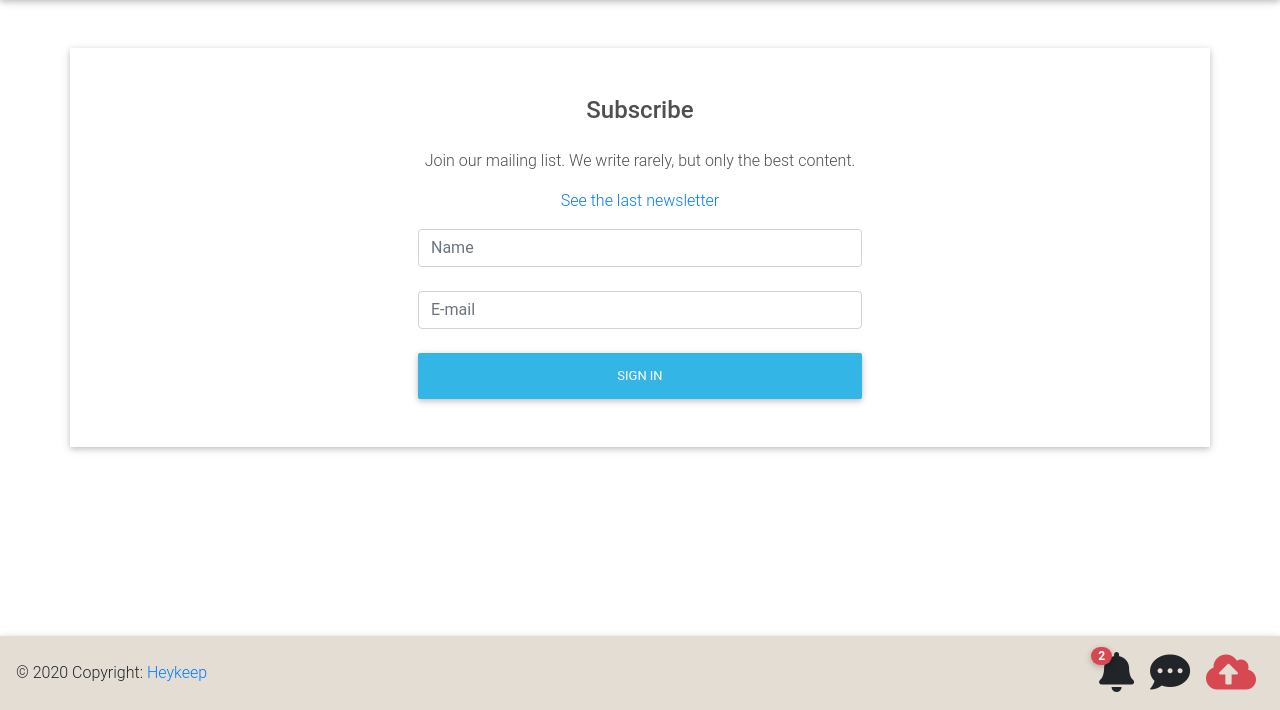
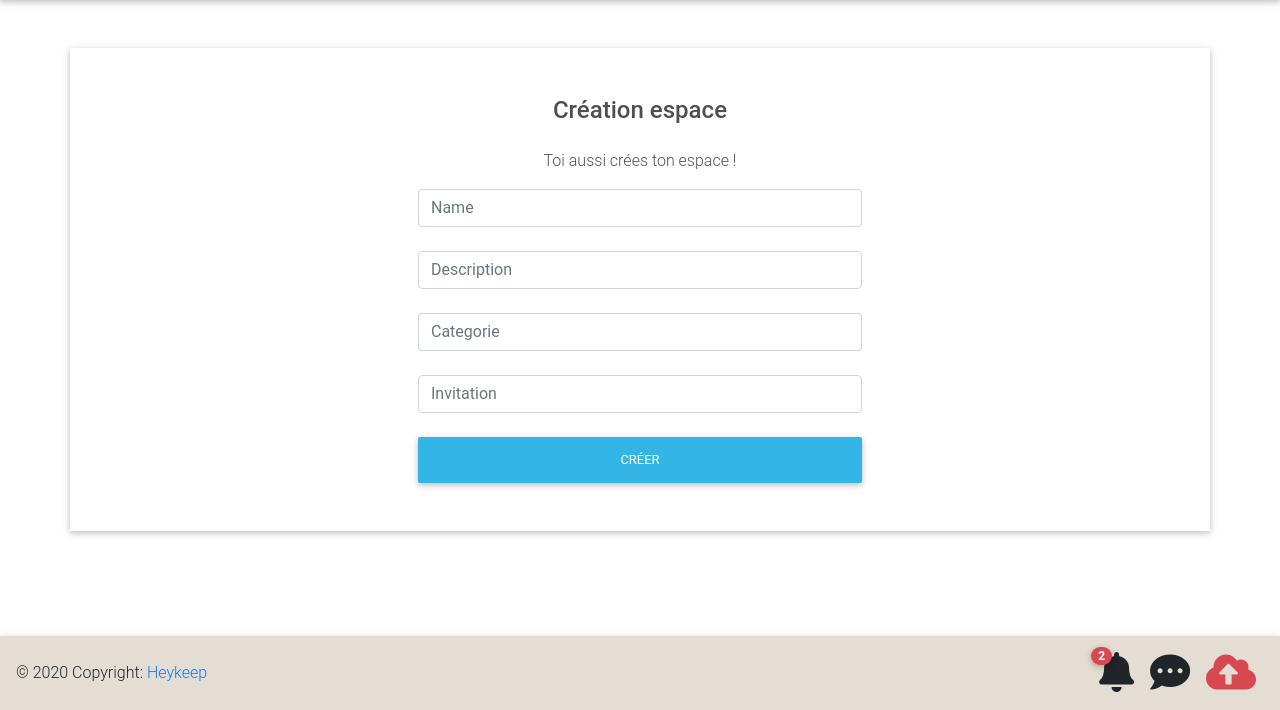
Before and after one commit to Aurefficace/heykeep_server, a Symfony app: template templates/spaceCreation/spaceCreation.html.twig in a window 1280 px wide. Shown: the part 90-800 px from the top of the page. Run offline with Twig, Linux system fonts and the light colour scheme; the template is opened without the code that fills it, so the values that code supplies are empty; some libraries are stand-ins or nearby versions.

Commit message:
Space Creation

```diff
--- a/templates/spaceCreation/spaceCreation.html.twig
+++ b/templates/spaceCreation/spaceCreation.html.twig
@@ -17,22 +17,24 @@
           <!-- Default form subscription -->
           <form class="text-center" action="#!">
 
-            <p class="h4 mb-4">Subscribe</p>
+            <p class="h4 mb-4">Création espace</p>
 
-            <p>Join our mailing list. We write rarely, but only the best content.</p>
-
-            <p>
-              <a href="" target="_blank">See the last newsletter</a>
-            </p>
+            <p>Toi aussi crées ton espace !</p>
 
             <!-- Name -->
-            <input type="text" id="defaultSubscriptionFormPassword" class="form-control mb-4" placeholder="Name">
+            <input type="text" id="space_creation_name" class="form-control mb-4" placeholder="Name">
 
-            <!-- Email -->
-            <input type="email" id="defaultSubscriptionFormEmail" class="form-control mb-4" placeholder="E-mail">
+            <!-- Description -->
+            <input type="text" id="space_creation_description" class="form-control mb-4" placeholder="Description">
+
+            <!-- Category -->
+            <input type="text" id="space_creation_category" class="form-control mb-4" placeholder="Categorie">
+
+            <!-- Invitation -->
+            <input type="text" id="space_creation_invitation" class="form-control mb-4" placeholder="Invitation">
 
             <!-- Sign in button -->
-            <button class="btn btn-info btn-block" type="submit">Sign in</button>
+            <button class="btn btn-info btn-block" type="submit">Créer</button>
 
 
           </form>
```
